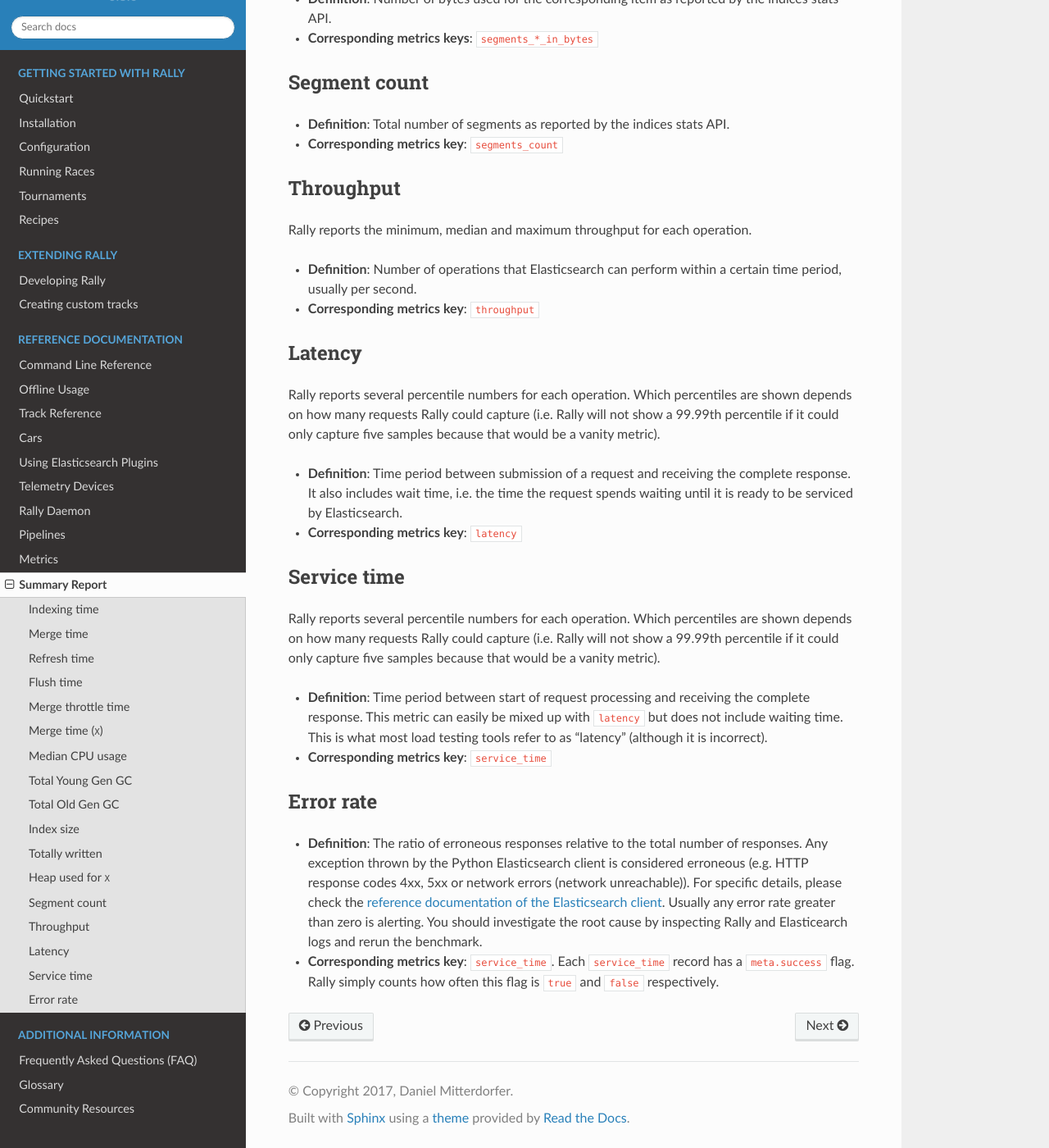
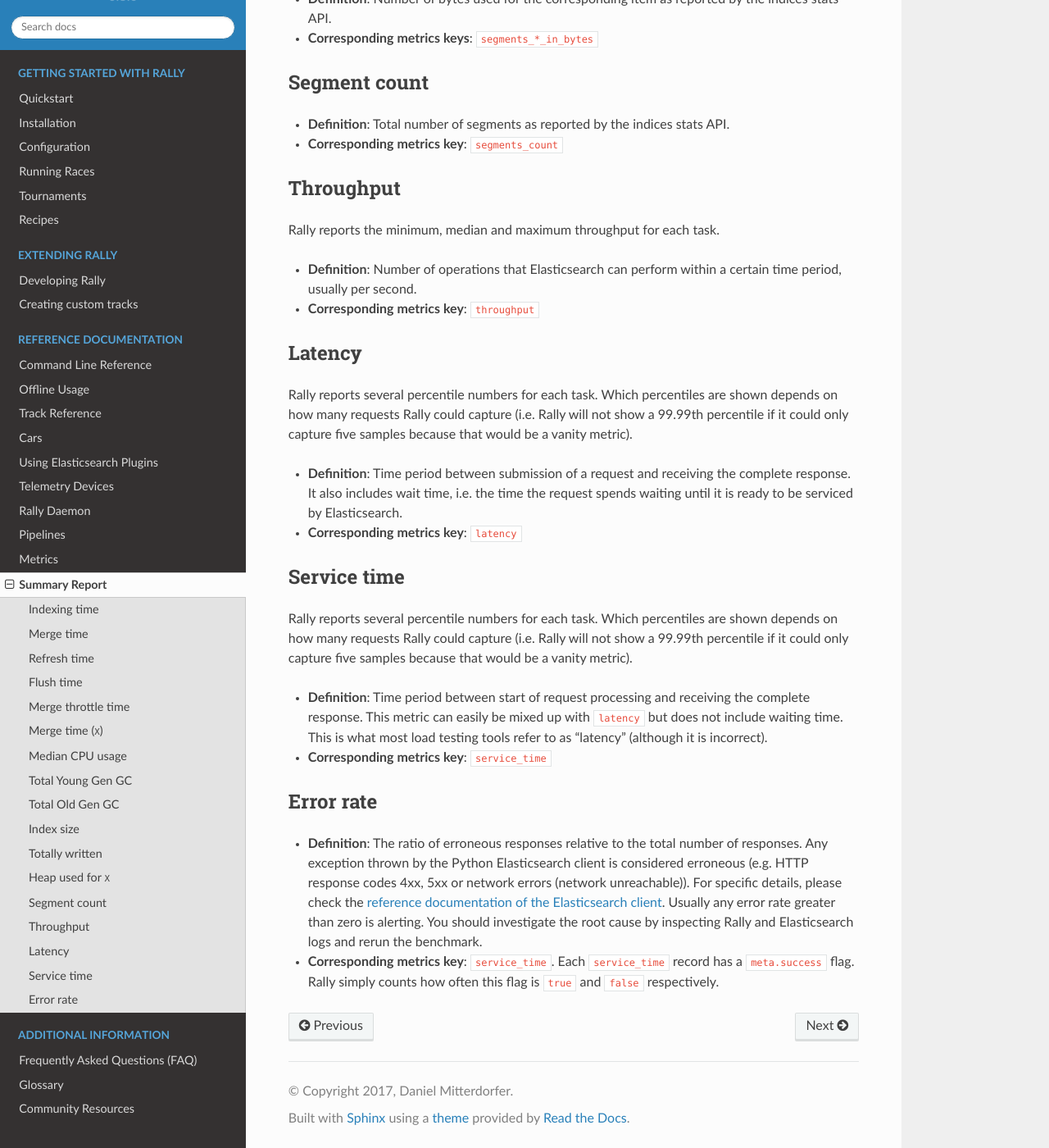
Before and after one commit to elastic/rally, a Sphinx documentation site: the page built from docs/summary_report.rst, in a window 1280 px wide and 1400 px high, scrolled down 2466 px. Shown: the whole window at 82% size. Built offline with Sphinx 7.4.7 and the Read the Docs theme 2.0.0, drawn with Linux system fonts in a browser that asks for light colours.

Commit message:
Make task and operation available to reporting
With this commit, we store task and operation in the metrics store and
consistenly use the task for reporting. As the operation is also stored
in the metrics store, advanced users that create reports in Kibana have
the flexibility to use either.

Closes #351

```diff
--- a/README.rst
+++ b/README.rst
@@ -55,7 +55,7 @@
     /_/   /_/_/ /_/\__,_/_/   /____/\___/\____/_/   \___/
     ------------------------------------------------------
 
-    |                         Metric |            Operation |     Value |   Unit |
+    |                         Metric |                 Task |     Value |   Unit |
     |-------------------------------:|---------------------:|----------:|-------:|
     |                  Indexing time |                      |   28.0997 |    min |
     |                     Merge time |                      |   6.84378 |    min |
--- a/docs/quickstart.rst
+++ b/docs/quickstart.rst
@@ -35,7 +35,7 @@
     /_/   /_/_/ /_/\__,_/_/   /____/\___/\____/_/   \___/
     ------------------------------------------------------
 
-    |                         Metric |            Operation |     Value |   Unit |
+    |                         Metric |                 Task |     Value |   Unit |
     |-------------------------------:|---------------------:|----------:|-------:|
     |                  Indexing time |                      |   28.0997 |    min |
     |                     Merge time |                      |   6.84378 |    min |
--- a/docs/race.rst
+++ b/docs/race.rst
@@ -59,7 +59,7 @@
 
 When the race has finished, Rally will show a summary on the command line::
 
-    |                          Metric |    Operation |     Value |   Unit |
+    |                          Metric |         Task |     Value |   Unit |
     |--------------------------------:|-------------:|----------:|-------:|
     |                   Indexing time |              |   124.712 |    min |
     |                      Merge time |              |   21.8604 |    min |
--- a/docs/summary_report.rst
+++ b/docs/summary_report.rst
@@ -111,7 +111,7 @@
 Throughput
 ----------
 
-Rally reports the minimum, median and maximum throughput for each operation.
+Rally reports the minimum, median and maximum throughput for each task.
 
 * **Definition**: Number of operations that Elasticsearch can perform within a certain time period, usually per second.
 * **Corresponding metrics key**: ``throughput``
@@ -119,7 +119,7 @@
 Latency
 -------
 
-Rally reports several percentile numbers for each operation. Which percentiles are shown depends on how many requests Rally could capture (i.e. Rally will not show a 99.99th percentile if it could only capture five samples because that would be a vanity metric).
+Rally reports several percentile numbers for each task. Which percentiles are shown depends on how many requests Rally could capture (i.e. Rally will not show a 99.99th percentile if it could only capture five samples because that would be a vanity metric).
 
 * **Definition**: Time period between submission of a request and receiving the complete response. It also includes wait time, i.e. the time the request spends waiting until it is ready to be serviced by Elasticsearch.
 * **Corresponding metrics key**: ``latency``
@@ -127,7 +127,7 @@
 Service time
 ------------
 
-Rally reports several percentile numbers for each operation. Which percentiles are shown depends on how many requests Rally could capture (i.e. Rally will not show a 99.99th percentile if it could only capture five samples because that would be a vanity metric).
+Rally reports several percentile numbers for each task. Which percentiles are shown depends on how many requests Rally could capture (i.e. Rally will not show a 99.99th percentile if it could only capture five samples because that would be a vanity metric).
 
 * **Definition**: Time period between start of request processing and receiving the complete response. This metric can easily be mixed up with ``latency`` but does not include waiting time. This is what most load testing tools refer to as "latency" (although it is incorrect).
 * **Corresponding metrics key**: ``service_time``
@@ -135,5 +135,5 @@
 Error rate
 ----------
 
-* **Definition**: The ratio of erroneous responses relative to the total number of responses. Any exception thrown by the Python Elasticsearch client is considered erroneous (e.g. HTTP response codes 4xx, 5xx or network errors (network unreachable)). For specific details, please check the `reference documentation of the Elasticsearch client <https://elasticsearch-py.readthedocs.io>`_. Usually any error rate greater than zero is alerting. You should investigate the root cause by inspecting Rally and Elasticearch logs and rerun the benchmark.
+* **Definition**: The ratio of erroneous responses relative to the total number of responses. Any exception thrown by the Python Elasticsearch client is considered erroneous (e.g. HTTP response codes 4xx, 5xx or network errors (network unreachable)). For specific details, please check the `reference documentation of the Elasticsearch client <https://elasticsearch-py.readthedocs.io>`_. Usually any error rate greater than zero is alerting. You should investigate the root cause by inspecting Rally and Elasticsearch logs and rerun the benchmark.
 * **Corresponding metrics key**: ``service_time``. Each ``service_time`` record has a ``meta.success`` flag. Rally simply counts how often this flag is ``true`` and ``false`` respectively.
```
Also changed, not shown: docs/metrics.rst (+5 -2 lines), 7 other files.
